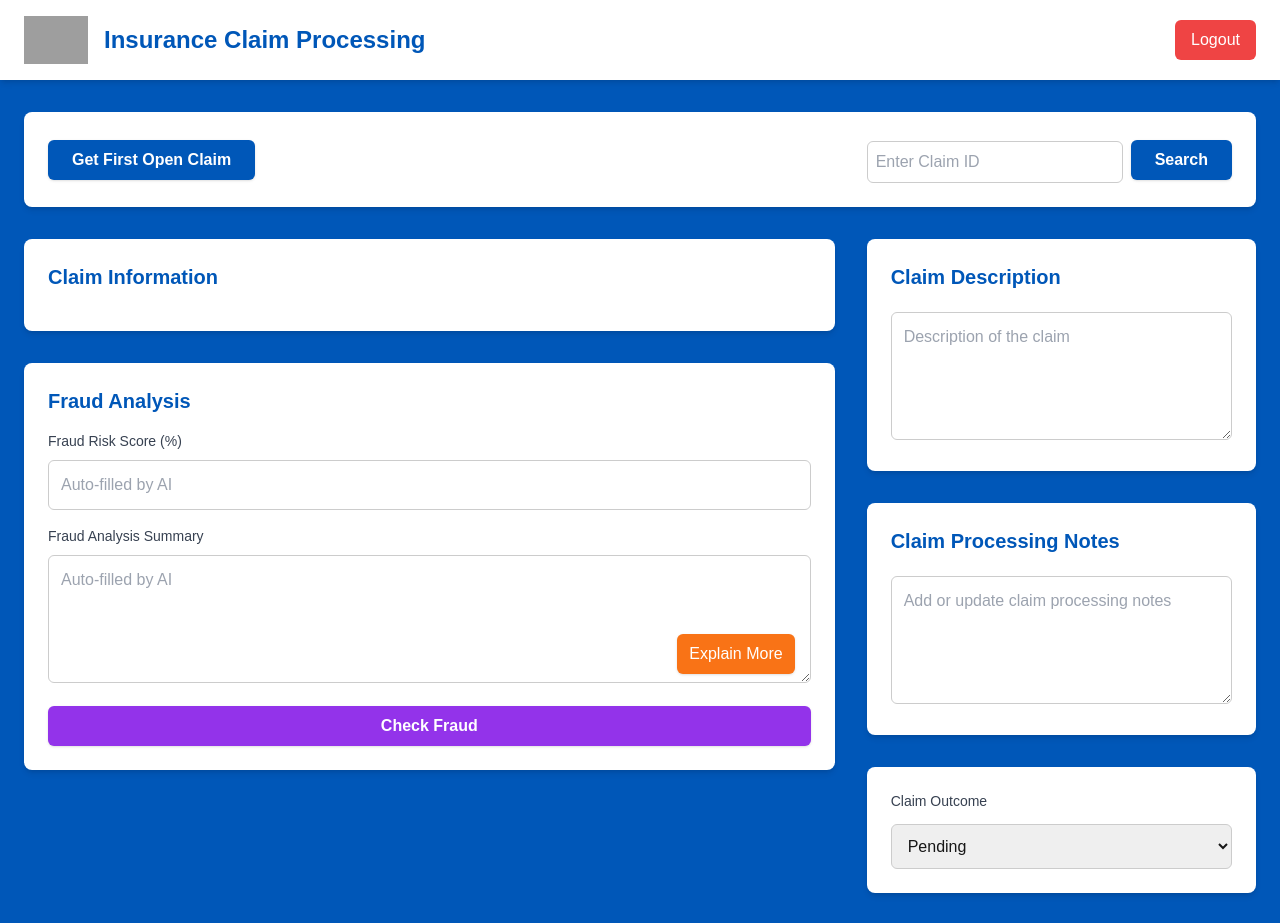
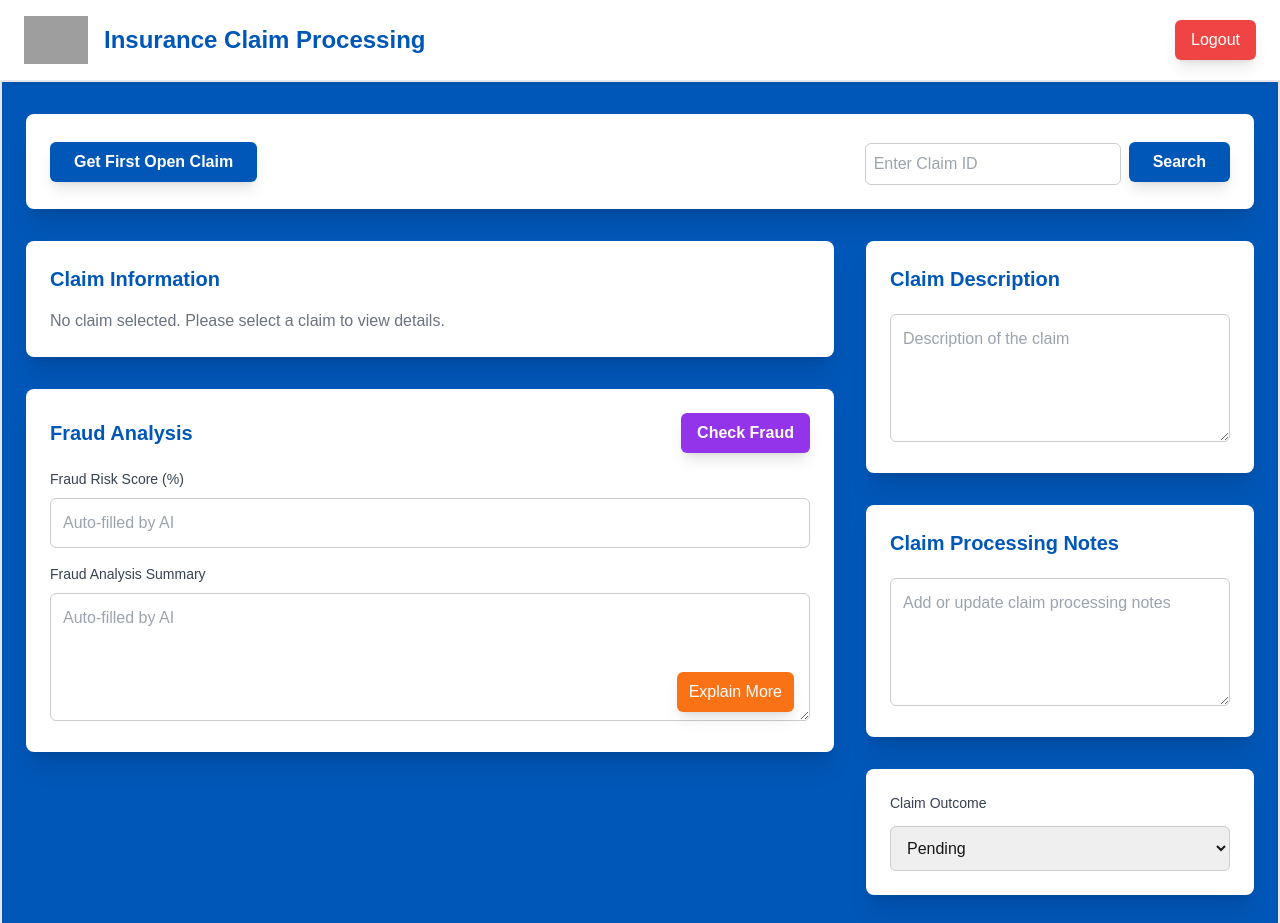
Before and after one commit to AlanDataPortfolio/ey-azure-fn-pipeline, a Next.js app in the folder src/webapp/: page / in a window 1280 px wide. Shown: the top 923 px of the page. Built offline with nearby package versions, Linux system fonts and the light colour scheme; sample sign-in values are in the browser's storage; grey boxes are pictures that could not be loaded.

Commit message:
#70 good base layout, good

```diff
--- a/src/webapp/pages/index.js
+++ b/src/webapp/pages/index.js
@@ -67,26 +67,8 @@ export default function Home() {
       return;
     }
 
-    try {
-      const response = await fetch('/api/checkFraud', {
-        method: 'POST',
-        headers: {
-          'Content-Type': 'application/json',
-        },
-        body: JSON.stringify({ claimId }),
-      });
-      const data = await response.json();
-      if (response.ok) {
-        setFraudScore(data.fraudChance || 'N/A');
-        setFraudAnalysis(data.fraudAnalysis || 'N/A');
-        alert('Fraud analysis completed successfully');
-      } else {
-        alert(data.message);
-      }
-    } catch (error) {
-      console.error('Error performing fraud analysis:', error);
-      alert('An error occurred while performing fraud analysis');
-    }
+    // Placeholder for future implementation
+    alert('Fraud analysis initiated (functionality to be implemented)');
   };
 
   const populateClaimDetails = (data) => {
@@ -219,7 +201,7 @@ export default function Home() {
           </div>
           <button
             onClick={handleLogout}
-            className="px-4 py-2 bg-red-500 text-white rounded-md hover:bg-red-600 transition"
+            className="px-4 py-2 bg-red-500 text-white rounded-md shadow-lg hover:bg-red-600 transition"
           >
             Logout
           </button>
@@ -227,14 +209,14 @@ export default function Home() {
       </header>
 
       {/* Main Content */}
-      <main className="max-w-7xl mx-auto px-6 py-8">
+      <main className="max-w-7xl mx-auto px-6 py-8 border-2 border-gray-200">
         {/* Claim Search Section */}
-        <div className="bg-white shadow-md rounded-lg p-6 mb-8">
+        <div className="bg-white shadow-xl rounded-lg p-6 mb-8">
           <div className="flex flex-col md:flex-row justify-between items-center">
             <button
               type="button"
               onClick={getFirstOpenClaim}
-              className="w-full md:w-auto mb-4 md:mb-0 px-6 py-2 bg-nrmaBlue text-white font-semibold rounded-md shadow hover:bg-blue-700 transition"
+              className="w-full md:w-auto mb-4 md:mb-0 px-6 py-2 bg-nrmaBlue text-white font-semibold rounded-md shadow-lg hover:bg-blue-700 transition"
             >
               Get First Open Claim
             </button>
@@ -252,7 +234,7 @@ export default function Home() {
               <button
                 type="button"
                 onClick={getClaimById}
-                className="px-6 py-2 bg-nrmaBlue text-white font-semibold rounded-md shadow hover:bg-blue-700 transition"
+                className="px-6 py-2 bg-nrmaBlue text-white font-semibold rounded-md shadow-lg hover:bg-blue-700 transition"
               >
                 Search
               </button>
@@ -265,13 +247,13 @@ export default function Home() {
           {/* Left Column */}
           <div className="lg:col-span-2 space-y-8">
             {/* Claim Information */}
-            <div className="bg-white shadow-md rounded-lg p-6">
+            <div className="bg-white shadow-xl rounded-lg p-6 max-h-80 overflow-y-auto">
               <h2 className="text-xl font-semibold text-nrmaBlue mb-4">
                 Claim Information
               </h2>
-              <div className="grid grid-cols-2 gap-4 max-h-64 overflow-y-auto">
-                {claimDetails &&
-                  claimDetails.split('\n').map((line, index) => {
+              <div className="grid grid-cols-2 gap-4">
+                {claimDetails
+                  ? claimDetails.split('\n').map((line, index) => {
                       const [key, value] = line.split(':');
                       if (key && value) {
                         return (
@@ -283,15 +265,30 @@ export default function Home() {
                       } else {
                         return null;
                       }
-                  })}
+                    })
+                  : (
+                    <p className="text-gray-500 col-span-2">
+                      No claim selected. Please select a claim to view details.
+                    </p>
+                  )}
               </div>
             </div>
 
             {/* Fraud Analysis */}
-            <div className="bg-white shadow-md rounded-lg p-6">
-              <h2 className="text-xl font-semibold text-nrmaBlue mb-4">
+            <div className="bg-white shadow-xl rounded-lg p-6">
+              <div className="flex items-center justify-between mb-4">
+                <h2 className="text-xl font-semibold text-nrmaBlue">
                   Fraud Analysis
                 </h2>
+                <button
+                  type="button"
+                  onClick={checkFraud}
+                  className="px-4 py-2 bg-purple-600 text-white font-semibold rounded-md shadow-lg hover:bg-purple-700 transition"
+                >
+                  Check Fraud
+                </button>
+              </div>
+              {/* Fraud Risk Score */}
               <div className="mb-4">
                 <label
                   htmlFor="fraudScore"
@@ -309,6 +306,7 @@ export default function Home() {
                   readOnly
                 />
               </div>
+              {/* Fraud Analysis Summary */}
               <div className="relative">
                 <label
                   htmlFor="fraudAnalysis"
@@ -326,26 +324,19 @@ export default function Home() {
                 />
                 <button
                   type="button"
-                  className="absolute right-4 bottom-4 px-3 py-2 bg-orange-500 text-white rounded-md shadow hover:bg-orange-600 transition"
+                  className="absolute right-4 bottom-4 px-3 py-2 bg-orange-500 text-white rounded-md shadow-lg hover:bg-orange-600 transition"
                   onClick={() => alert('Detailed explanation coming soon!')}
                 >
                   Explain More
                 </button>
               </div>
-              <button
-                type="button"
-                onClick={checkFraud}
-                className="mt-4 w-full px-6 py-2 bg-purple-600 text-white font-semibold rounded-md shadow hover:bg-purple-700 transition"
-              >
-                Check Fraud
-              </button>
             </div>
           </div>
 
           {/* Right Column */}
           <div className="space-y-8">
             {/* Claim Description */}
-            <div className="bg-white shadow-md rounded-lg p-6">
+            <div className="bg-white shadow-xl rounded-lg p-6">
               <h2 className="text-xl font-semibold text-nrmaBlue mb-4">
                 Claim Description
               </h2>
@@ -360,7 +351,7 @@ export default function Home() {
             </div>
 
             {/* Claim Notes */}
-            <div className="bg-white shadow-md rounded-lg p-6">
+            <div className="bg-white shadow-xl rounded-lg p-6">
               <h2 className="text-xl font-semibold text-nrmaBlue mb-4">
                 Claim Processing Notes
               </h2>
@@ -375,7 +366,7 @@ export default function Home() {
             </div>
 
             {/* Claim Outcome */}
-            <div className="bg-white shadow-md rounded-lg p-6">
+            <div className="bg-white shadow-xl rounded-lg p-6">
               <label
                 htmlFor="claimOutcome"
                 className="block text-sm font-medium text-gray-700 mb-2"
@@ -401,14 +392,14 @@ export default function Home() {
               <button
                 type="button"
                 onClick={closeCase}
-                className="w-full px-6 py-3 bg-green-600 text-white font-semibold rounded-md shadow hover:bg-green-700 transition"
+                className="w-full px-6 py-3 bg-green-600 text-white font-semibold rounded-md shadow-lg hover:bg-green-700 transition"
               >
                 Close Case
               </button>
               <button
                 type="button"
                 onClick={escalateClaim}
-                className="w-full px-6 py-3 bg-yellow-500 text-white font-semibold rounded-md shadow hover:bg-yellow-600 transition"
+                className="w-full px-6 py-3 bg-red-500 text-white font-semibold rounded-md shadow-lg hover:bg-red-600 transition"
               >
                 Escalate to Manager
               </button>
```
Lines whose indentation alone changed are shown as unchanged.
